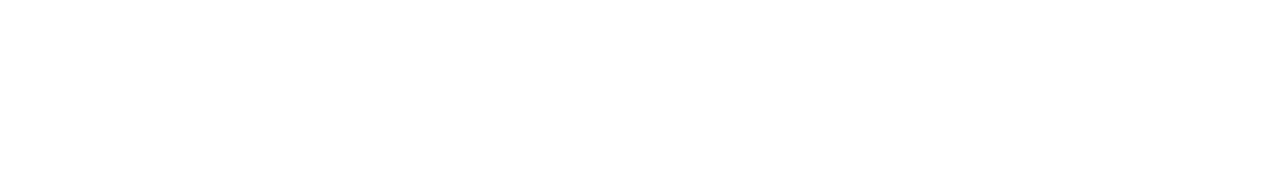
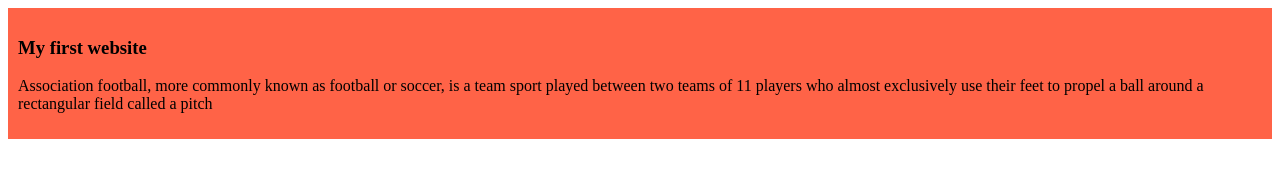
Before and after one commit to ZishanChy/My_simple_website, a plain HTML site: page index.html in a window 1280 px wide. Drawn offline with Linux system fonts and the light colour scheme.

```diff
--- a/index.html
+++ b/index.html
@@ -4,8 +4,12 @@
     <meta charset="UTF-8">
     <meta name="viewport" content="width=device-width, initial-scale=1.0">
     <title>My Simple Website</title>
+    <link rel="stylesheet" href="styles/blog.css">
 </head>
 <body>
-
+    <div>
+        <h3>My first website</h3>
+        <p>Association football, more commonly known as football or soccer, is a team sport played between two teams of 11 players who almost exclusively use their feet to propel a ball around a rectangular field called a pitch</p>
+    </div>
 </body>
 </html>
--- a/styles/blog.css
+++ b/styles/blog.css
@@ -1,3 +1,4 @@
 div{
     background-color: tomato;
+    padding: 10px;
 }
```
